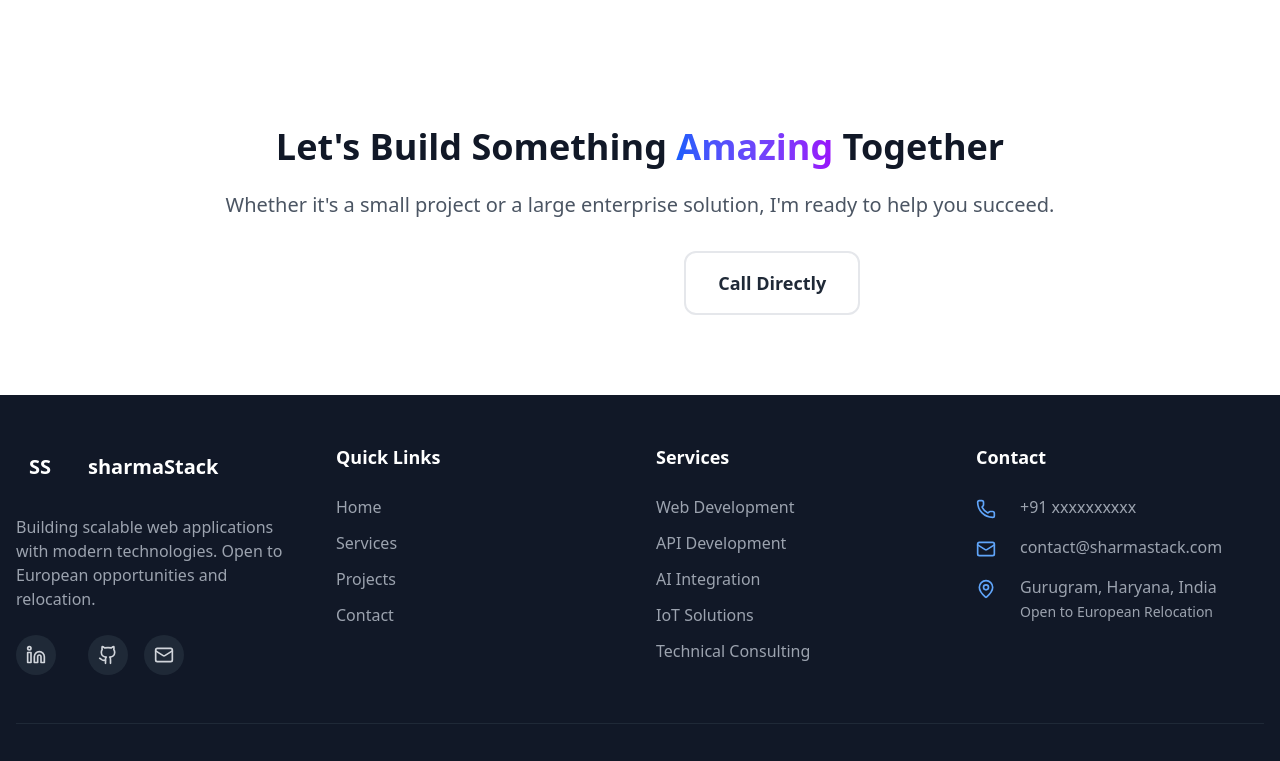
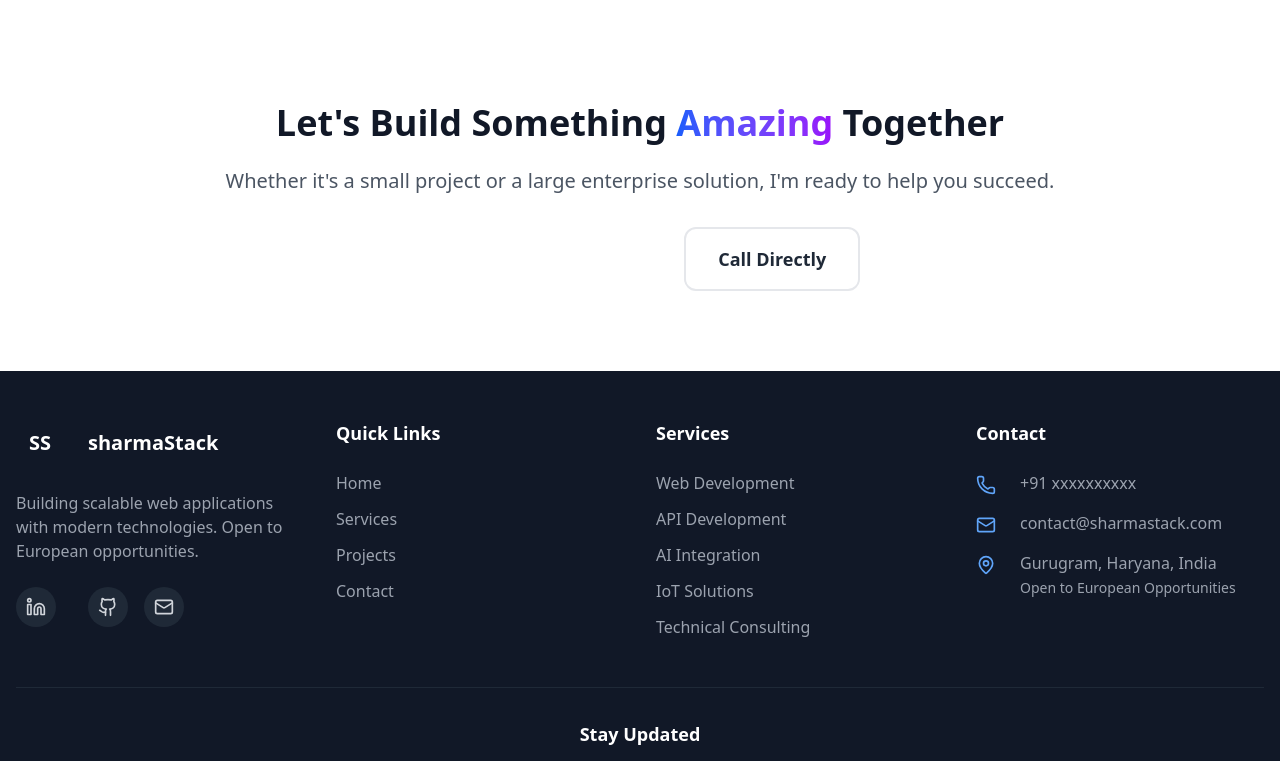
Before and after one commit to anujsharmaeds/portfolioSharmaStack, a React (Vite) app in the folder frontend/: page /contact in a window 1280 px wide. Shown: the part 2005-2766 px from the top of the page. Built offline with nearby package versions, Linux system fonts and the light colour scheme.

Commit message:
some chnages

```diff
--- a/frontend/src/components/EuropeFocus.tsx
+++ b/frontend/src/components/EuropeFocus.tsx
@@ -24,7 +24,7 @@ const EuropeFocus: React.FC = () => {
     },
     {
       icon: <Plane className="w-6 h-6" />,
-      title: 'Relocation Planning',
+      title: 'Discuss',
       description: 'Travel, accommodation, and setup assistance'
     },
     {
@@ -58,7 +58,7 @@ const EuropeFocus: React.FC = () => {
             Ready for <span className="europe-gradient bg-clip-text text-transparent">European</span> Opportunities
           </h2>
           <p className="text-gray-600 dark:text-gray-400 max-w-2xl mx-auto">
-            Open to relocation across Europe with comprehensive preparation for seamless integration
+            Open to Discuss across Europe with comprehensive preparation for seamless integration
           </p>
         </motion.div>
 
@@ -121,7 +121,7 @@ const EuropeFocus: React.FC = () => {
             className="space-y-6"
           >
             <h3 className="text-2xl font-bold text-gray-800 dark:text-white mb-6">
-              Relocation Process
+              Discussion Process
             </h3>
 
             {relocationSteps.map((step, index) => (
--- a/frontend/src/components/Footer.tsx
+++ b/frontend/src/components/Footer.tsx
@@ -58,7 +58,7 @@ const Footer: React.FC = () => {
             </div>
             <p className="text-gray-400 mb-6">
               Building scalable web applications with modern technologies.
-              Open to European opportunities and relocation.
+              Open to European opportunities.
             </p>
             <div className="flex space-x-4">
               {socialLinks.map((social) => (
@@ -129,7 +129,7 @@ const Footer: React.FC = () => {
                 <span className="text-gray-400">
                   Gurugram, Haryana, India
                   <br />
-                  <span className="text-sm">Open to European Relocation</span>
+                  <span className="text-sm">Open to European Opportunities</span>
                 </span>
               </li>
             </ul>
--- a/frontend/src/i18n/index.ts
+++ b/frontend/src/i18n/index.ts
@@ -16,7 +16,7 @@ const resources = {
       // Hero Section
       'hero.title': '',
       'hero.subtitle': 'MERN Stack • Next.js • NestJS • AI Integration',
-      'hero.description': '5+ years crafting scalable web applications. Open to relocation in Europe.',
+      'hero.description': '5+ years crafting scalable web applications.',
       'hero.cta.hire': 'Hire Me',
       'hero.cta.projects': 'View Projects',
       'hero.based': 'Based in Gurugram, Haryana, India',
@@ -98,7 +98,7 @@ const resources = {
 
       // Status
       'status.available': 'Available for hire',
-      'status.europe': 'Open to European relocation',
+      'status.europe': 'Open to European Opportunities',
       'status.remote': 'Remote work available',
     }
   },
@@ -212,7 +212,7 @@ const resources = {
 
       'hero.title': 'Développeur Full Stack Senior',
       'hero.subtitle': 'MERN Stack • Next.js • NestJS • IA',
-      'hero.description': 'Plus de 4,5 ans dans la création d\'applications web évolutives. Ouvert à une relocalisation en Europe.',
+      'hero.description': 'Plus de 4,5 ans dans la création d\'applications web évolutives. Ouvert à une opportunités en Europe.',
       'hero.cta.hire': 'Embauchez-Moi',
       'hero.cta.projects': 'Voir les Projets',
       'hero.based': 'Basé à Gurugram, Haryana, Inde',
--- a/frontend/src/pages/Contact.tsx
+++ b/frontend/src/pages/Contact.tsx
@@ -24,7 +24,7 @@ const Contact: React.FC = () => {
     {
       icon: <MapPin className="w-6 h-6" />,
       title: t('contact.info.location'),
-      value: 'Gurugram, Haryana, India | Open to European Relocation',
+      value: 'Gurugram, Haryana, India',
       link: 'https://maps.google.com/?q=Gurugram+Haryana+India',
     },
     {
```
